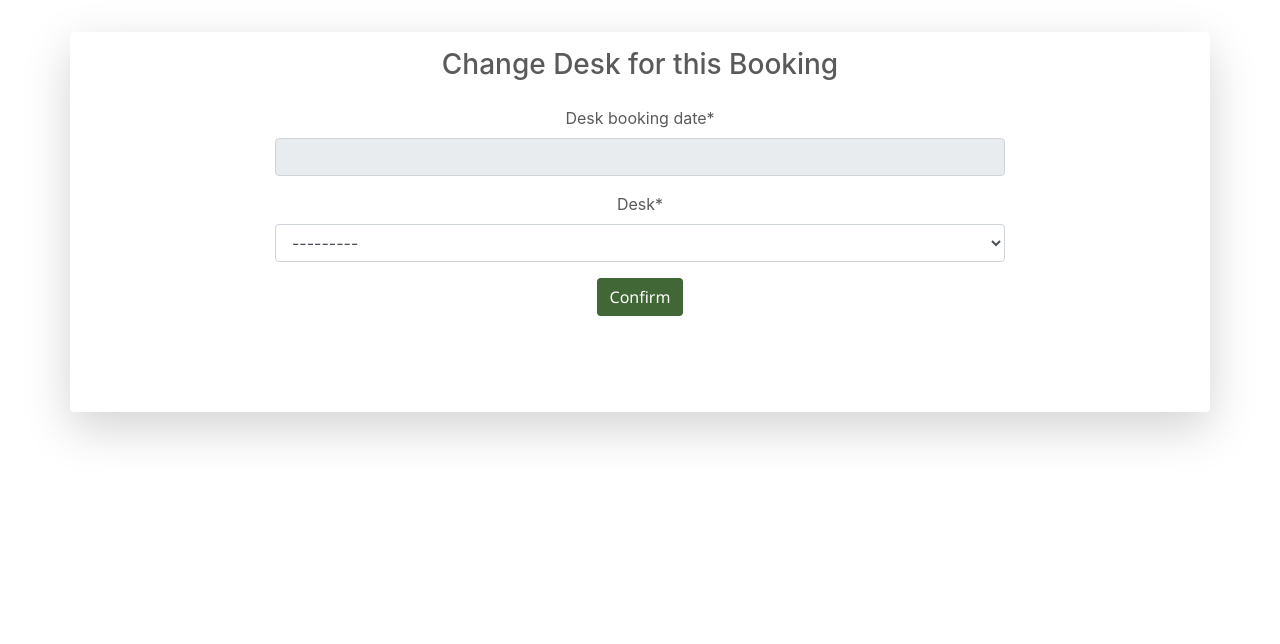
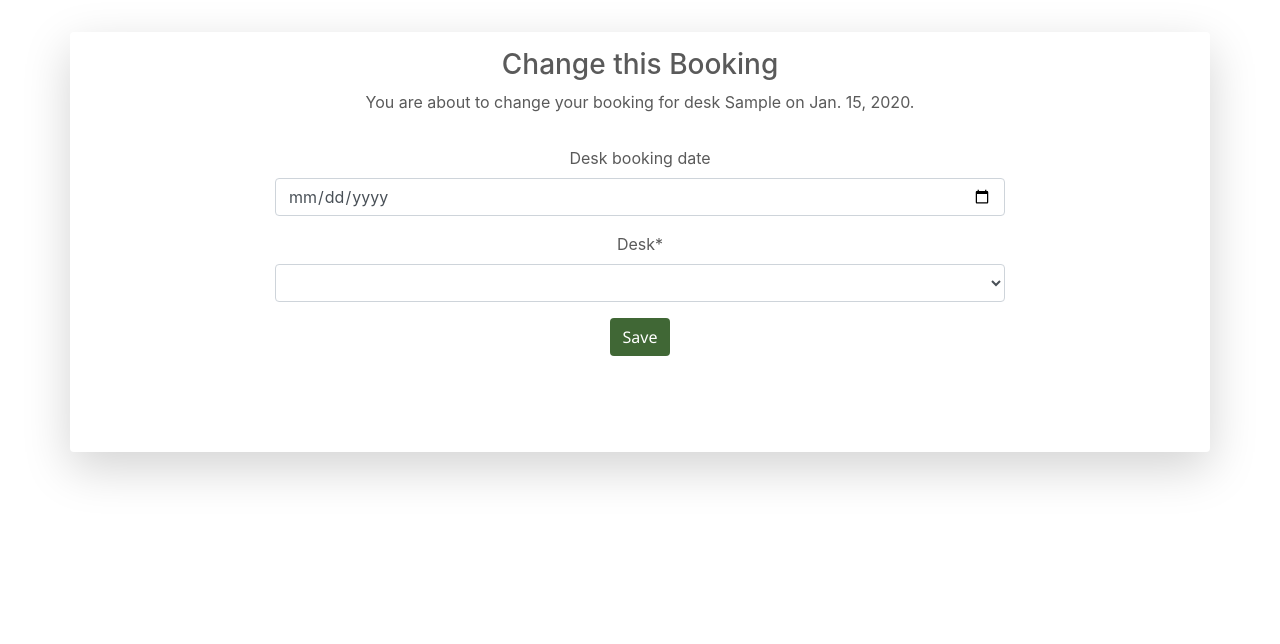
Before and after one commit to teresabowe/booking-system, a Django app: template templates/booking_confirm_update.html in a window 1280 px wide. Shown: the part 64-708 px from the top of the page. Run offline with Django 3.2, Linux system fonts and the light colour scheme; the template is opened without the code that fills it: values that come from a table or form of the project are taken from there, others are empty; tables that the repository leaves empty hold one stand-in row (values such as "Sample post"); data that the repository does not hold is empty; some libraries are stand-ins or nearby versions.

Commit message:
fix: change desk selection on update to use existing bookings date

```diff
--- a/deskbooking/forms.py
+++ b/deskbooking/forms.py
@@ -14,8 +14,11 @@ class AddForm(forms.ModelForm):
 
 class BookingUpdateForm(forms.ModelForm):
 
-    desk_booking_date = forms.DateField(disabled=True)
+    # desk_booking_date = forms.DateField(disabled=True)
 
     class Meta:
         model = Booking
-        fields = 'desk_booking_date', 'desk'
+        fields = ('desk_booking_date', 'desk')
+        widgets = {
+            'desk_booking_date': forms.DateInput(attrs={'class': 'form-control', 'type': 'date'}), 'desk_user': forms.HiddenInput,
+        }
--- a/templates/add_booking.html
+++ b/templates/add_booking.html
@@ -10,7 +10,6 @@
 {% block head_title %}{% trans "Add booking" %}{% endblock %}
 
 {% block content %}
-
 
 <div class="container mt-5 text-center shadow-lg rounded">
   <div class="row">
--- a/templates/booking_confirm_update.html
+++ b/templates/booking_confirm_update.html
@@ -14,17 +14,56 @@
 <div class="container mt-5 text-center shadow-lg rounded">
     <div class="row">
         <div class="col-md-8 mt-3 offset-md-2 ">
-            <h3>{% trans "Change Desk for this Booking" %}</h3>
+            <h3>{% trans "Change this Booking" %}</h3>
+            <p>You are about to change your booking for desk {{ booking.desk}} on {{ booking.desk_booking_date }}.</p>
         </div>
     </div>
     <div class="row">
         <div class="col-md-8 mt-3 mb-5 offset-md-2">
-            <form action="" method="post">
+            <form method="post" id="addaform" data-desks-url="{% url 'ajax_load_desks' %}" novalidate>
                 {% csrf_token %}
                 {{ form|crispy }}
-                <input type="submit" value="Confirm" class="btn btn-signup right mb-5">
+                <input type="submit" value="Save" class="btn btn-signup right mb-5">
             </form>
         </div>
     </div>
 </div>
+
+<script src="https://ajax.googleapis.com/ajax/libs/jquery/3.5.1/jquery.min.js"></script>
+<script type="text/javascript"></script>
+
+<script>
+
+  $("input").change(function () {
+    var url = $("#addaform").attr("data-desks-url");
+    var dateID = $(this).val();
+
+    $.ajax({
+      url: url,
+        data: {
+          'desk_booking_date': dateID
+        },
+        success: function (data) {
+          $("#id_desk").html(data);
+        }
+      });
+    });
+
+    $(document).ready(function() {
+      var url = $("#addaform").attr("data-desks-url");
+      var dateID = $("#id_desk_booking_date").attr('value')
+      console.log("herere===" + dateID)
+
+      $.ajax({
+      url: url,
+        data: {
+          'desk_booking_date': dateID
+        },
+        success: function (data) {
+          $("#id_desk").html(data);
+        }
+      });
+    });
+</script>
+
 {% endblock %}
--- a/templates/desk_dropdown_list_options.html
+++ b/templates/desk_dropdown_list_options.html
@@ -1,4 +1,4 @@
-<option value="">---------</option>
+<option value="">---l-----</option>
 {% for d in mydesks %}
 <option value="{{ d.pk}}">{{ d.desk}} - Floor {{d.floor}} - {{d.description}}  </option>
 {% endfor %}
```
